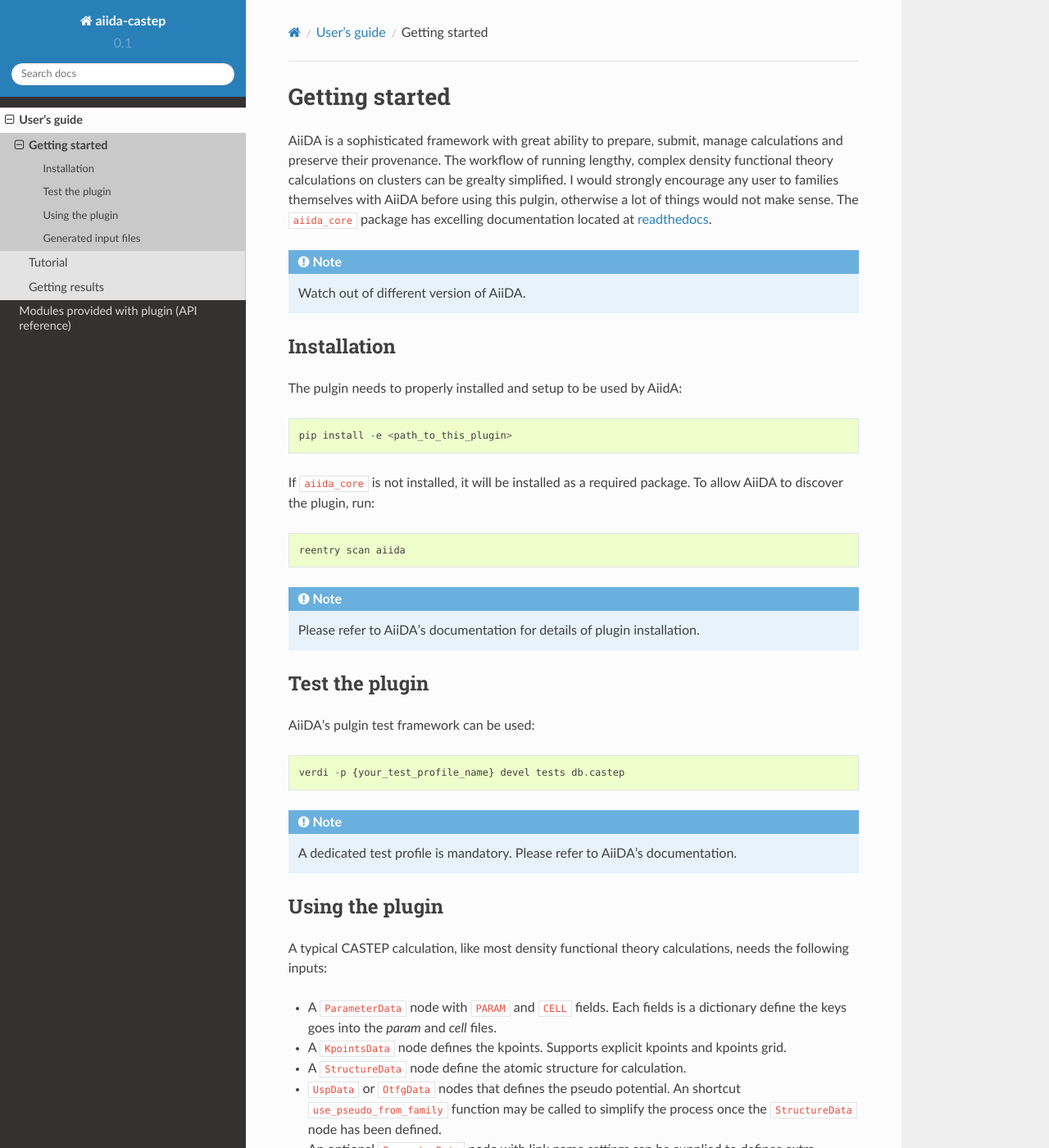
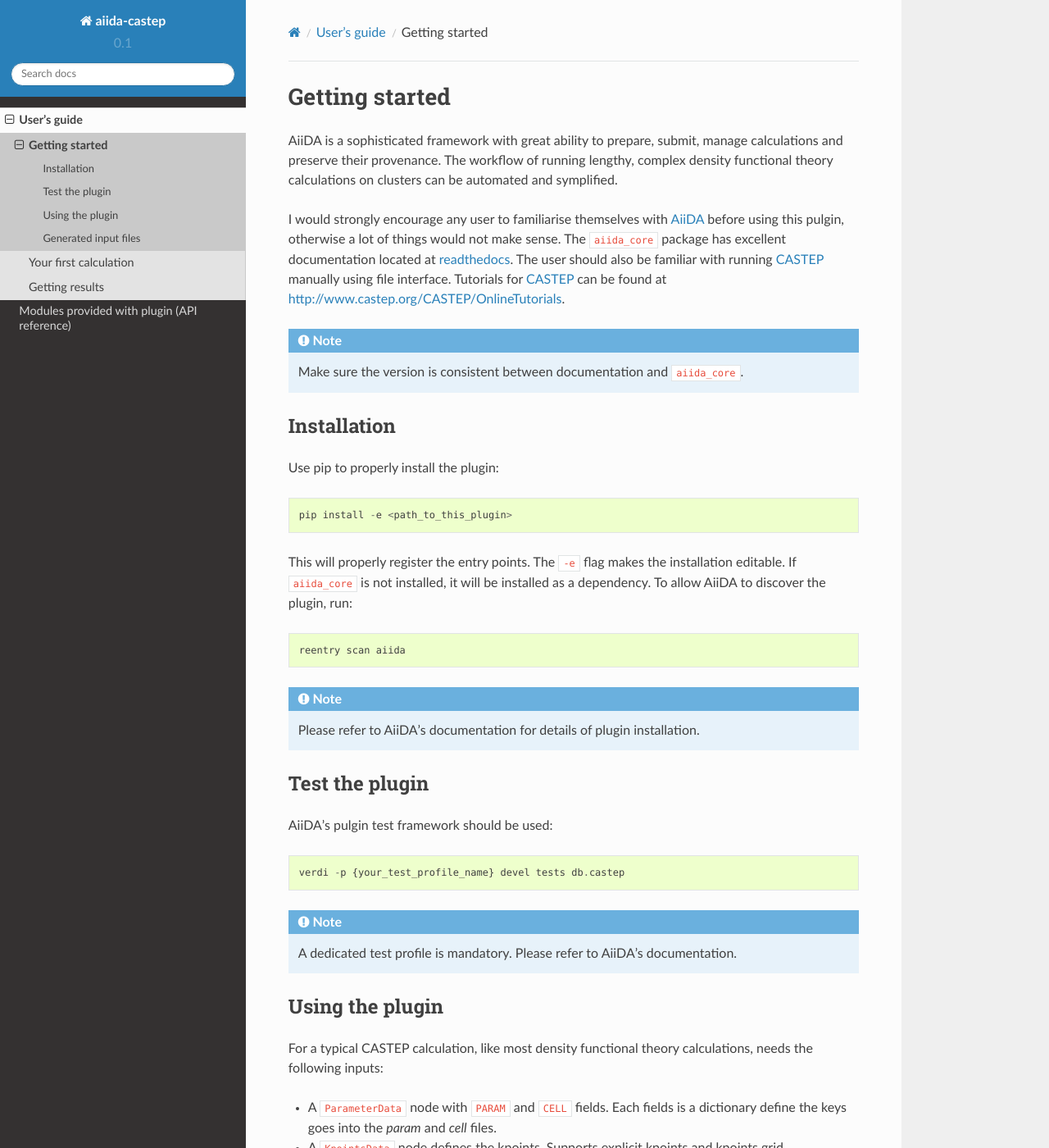
Before and after one commit to zhubonan/aiida-castep, a Sphinx documentation site: the page built from docs/source/user_guide/get_started.rst, in a window 1280 px wide and 1400 px high. Shown: the whole window at 82% size. Built offline with Sphinx 7.4.7 and the Read the Docs theme 2.0.0, drawn with Linux system fonts in a browser that asks for light colours; some of the changed text lies outside the part shown.

Commit message:
Improvement in documentation and fix of docstring

```diff
--- a/docs/source/user_guide/get_started.rst
+++ b/docs/source/user_guide/get_started.rst
@@ -1,21 +1,29 @@
 Getting started
 +++++++++++++++
 
-AiiDA is a sophisticated framework with great ability to prepare, submit, manage calculations and preserve their
-provenance. The workflow of running lengthy, complex density functional theory calculations on clusters can be grealty simplified.
-I would strongly encourage any user to families themselves with AiiDA before using this pulgin, otherwise a lot of things would not make sense.
-The ``aiida_core`` package has excelling documentation located at `readthedocs <https://aiida-core.readthedocs.io>`_.
+AiiDA is a sophisticated framework with great ability to prepare, submit, manage calculations and preserve their provenance.
+The workflow of running lengthy, complex density functional theory calculations on clusters can be automated and symplified.
 
-.. note:: Watch out of different version of AiiDA.
+I would strongly encourage any user to familiarise themselves with `AiiDA`_ before using this pulgin, otherwise a lot of things would not make sense.
+The ``aiida_core`` package has excellent documentation located at `readthedocs <https://aiida-core.readthedocs.io>`_.
+The user should also be familiar with running `CASTEP`_ manually using file interface.
+Tutorials for `CASTEP`_ can be found at http://www.castep.org/CASTEP/OnlineTutorials.
+
+.. note:: Make sure the version is consistent between documentation and ``aiida_core``.
+
+.. _AiiDA: http://www.aiida.net
+.. _CASTEP: http://www.castep.org
 
 Installation
 ------------
 
-The pulgin needs to properly installed and setup to be used by AiidA::
+Use pip to properly install the plugin::
 
  pip install -e <path_to_this_plugin>
 
-If ``aiida_core`` is not installed, it will be installed as a required package.
+This will properly register the entry points.
+The ``-e`` flag makes the installation editable.
+If ``aiida_core`` is not installed, it will be installed as a dependency.
 To allow AiiDA to discover the plugin, run::
 
  reentry scan aiida
@@ -25,7 +33,7 @@
 Test the plugin
 ----------------
 
-AiiDA's pulgin test framework can be used::
+AiiDA's pulgin test framework should be used::
 
  verdi -p {your_test_profile_name} devel tests db.castep
 
@@ -34,7 +42,7 @@
 Using the plugin
 ----------------
 
-A typical CASTEP calculation, like most density functional theory calculations, needs the following inputs:
+For a typical CASTEP calculation, like most density functional theory calculations, needs the following inputs:
 
 * A ``ParameterData`` node with ``PARAM`` and ``CELL`` fields. Each fields is a dictionary define the keys goes into the *param* and *cell* files.
 
@@ -42,9 +50,11 @@
 
 * A ``StructureData`` node define the atomic structure for calculation.
 
-* ``UspData`` or ``OtfgData`` nodes that defines the pseudo potential. An shortcut ``use_pseudo_from_family`` function may be called to simplify the process once the ``StructureData`` node has been defined.
+* Nodes that defines the pseudo potential. An shortcut ``use_pseudos_from_family`` function
+  may be called to simplify the process once the ``StructureData`` node has been defined.
+  Supported node type: ``OtfgData``, ``UspData``, ``UpfData``.
 
-* An optional ``ParameterData`` node with link name *settings* can be supplied to defines extra properties such as initial spins and use of symbolic link in restart calculations.
+* An optional ``ParameterData`` node with link name ``settings`` can be supplied to defines extra properties such as initial spins and use of symbolic link in restart calculations.
 
 The ``use_xxxxx`` methods are used to link nodes. Once inputs are defined, ``submit_test`` method can be invoked to test generating the inputs. Note this may require some attributes of the calculation node to be defined depending on the scheduler and computer.
 
@@ -53,10 +63,15 @@
 
 Some metadata are included as comments in the input *cell* and *param* files.
 This includes the generation time, AiiDA user, pk, uuid, label and description of the calculation node and input nodes used.
+All keywords are written in lower case.
 In addition, the following keys are set automatically:
 
 * *iprint* is set to 1, otherwise parsing is not supported.
 
 * If not set explicitly, *comment* will be set as the label of the calculation node to keep things tracked.
 
-* If not set explicitly, *run_time* will be set to 95% of the requested walltime but will always be larger than 3600 seconds. To disable control set it to *0* the default value.
+* *run_time* will be set to 95% of the requested walltime by default unless it will be less than 3600 seconds.
+  This is to ensure that check files can be written at the end of run.
+  To completely disable control set it to *0* explicitly in ``ParameterData`` node.
+
+* Consistency of spins are checked. Keyword *spin* in ``<seed>.param`` will be set automatically if not already defined.
--- a/docs/source/user_guide/index.rst
+++ b/docs/source/user_guide/index.rst
@@ -6,5 +6,5 @@
     :maxdepth: 3
 
     get_started
-    tutorial
+    first_calc
     outputs
```
Also changed, not shown: docs/source/index.rst (+19 -6 lines), docs/source/module_guide/calculations.rst (+6 -6 lines), docs/source/module_guide/parsers.rst (+6 -2 lines), docs/source/user_guide/first_calc.rst (renamed from docs/source/user_guide/tutorial.rst, +71 -36 lines), docs/source/images/CASTEP_Logo.png (added), 5 other files.
